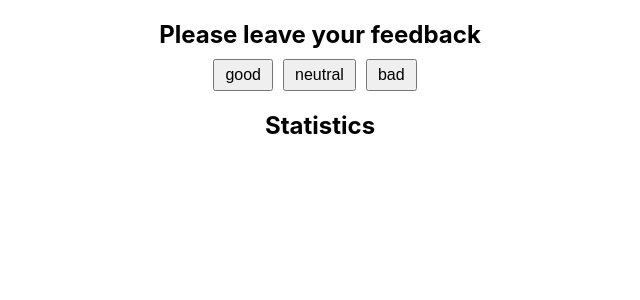
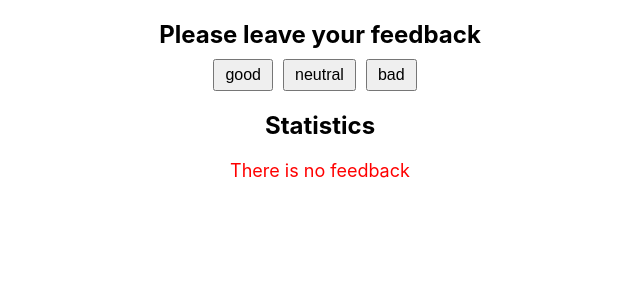
Before and after one commit to flashforward55/goit-react-hw-02-feedback, a React (Create React App) app: page / in a window 1280 px wide. Shown: the top 300 px of the page, without its empty margins (320-960 px from the left). Built offline with nearby package versions, Linux system fonts and the light colour scheme.

Commit message:
Update Notification component

```diff
--- a/src/components/Notification/Notification.jsx
+++ b/src/components/Notification/Notification.jsx
@@ -1,5 +1,13 @@
 //import PropTypes from 'prop-types';
 
-const Notification = () => {};
+import {
+  NotificationContainer,
+  NotificationMessage,
+} from './Notification.styled';
 
+const Notification = ({ message }) => (
+  <NotificationContainer>
+    <NotificationMessage>{message}</NotificationMessage>
+  </NotificationContainer>
+);
 export default Notification;
--- a/src/components/Notification/Notification.styled.jsx
+++ b/src/components/Notification/Notification.styled.jsx
@@ -0,0 +1,10 @@
+import styled from 'styled-components';
+
+export const NotificationContainer = styled.div`
+  margin-top: 20px;
+`;
+
+export const NotificationMessage = styled.p`
+  font-size: 18px;
+  color: red;
+`;
```
